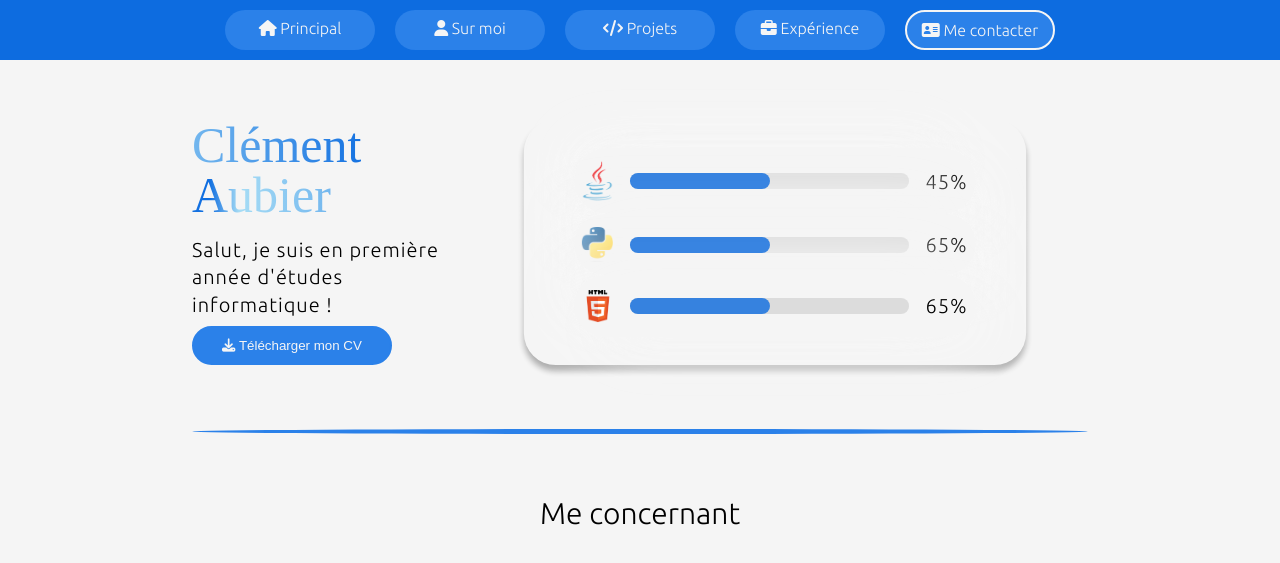
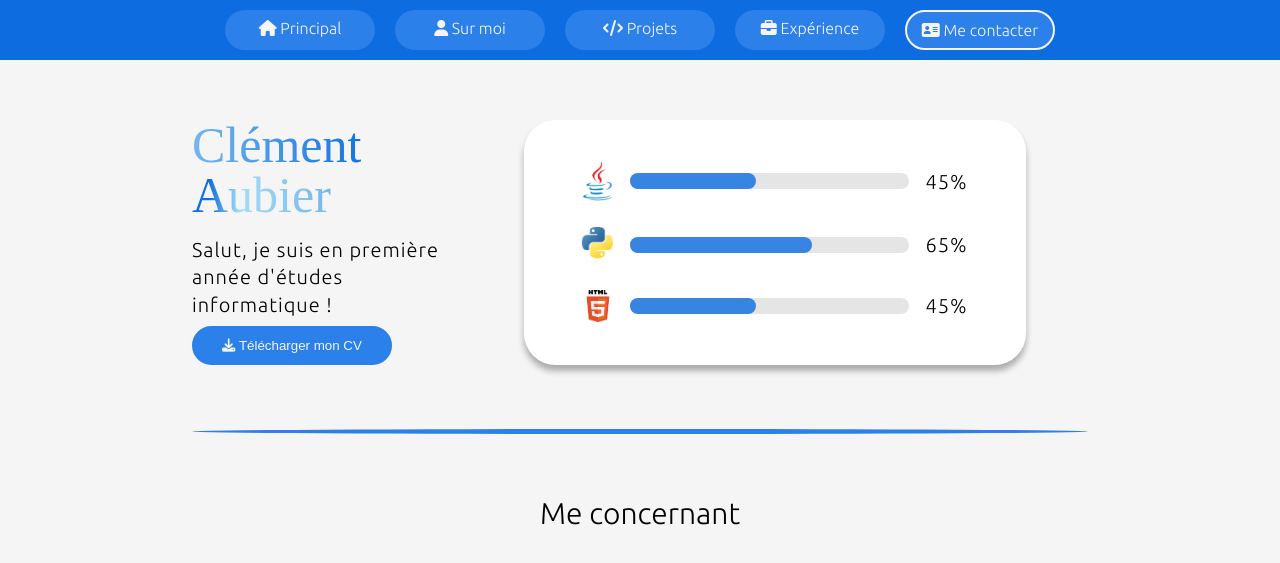
Before and after one commit to Hellolife2750/portfolio, a plain HTML site: page index.html in a window 1280 px wide. Shown: the top 563 px of the page. Drawn offline with nearby package versions, Linux system fonts and the light colour scheme; a web font is replaced by a local one.

Commit message:
beug résolu : barres de progression transparentes et tailles fixes

```diff
--- a/css/main.css
+++ b/css/main.css
@@ -203,6 +203,7 @@ span.fade-up {
   justify-content: center;
   align-items: center;
   position: relative;
+  background-color: white;
 
   transition: box-shadow 0.3s ease-in-out;
 
@@ -243,8 +244,8 @@ span.fade-up {
   padding-bottom: 1%;
 
   border-radius: 50px;
-  background: whitesmoke;
-  box-shadow: 20px 20px 60px whitesmoke, -20px -20px 60px whitesmoke;
+  /*background: whitesmoke;*/
+  /*box-shadow: 20px 20px 60px whitesmoke, -20px -20px 60px whitesmoke;*/
   transition: all 0.3s ease-in-out;
 }
 
@@ -260,6 +261,10 @@ span.fade-up {
   font-size: 2rem;
 }
 
+.one-skill:hover .pourcent {
+  font-weight: bold;
+}
+
 .one-skill .progress-bar-empty {
   width: 80%;
   height: 1rem;
@@ -270,7 +275,7 @@ span.fade-up {
 .progress-bar-empty .progress-bar-full {
   background-color: var(--primary);
   opacity: 0.8;
-  width: 50%;
+  /*width: 50%;*/
   height: 100%;
   border-radius: 2rem;
 
--- a/js/main.js
+++ b/js/main.js
@@ -94,7 +94,7 @@ function generateSkillCode(skill) {
         <img src="res/img/languages/${skill.language}.png" alt="logo de le compétence" draggable="false"
                             title="${skill.overTitle}">
         <div class="progress-bar-empty">
-            <div class="progress-bar-full" width="${skill.progress}%"></div>
+            <div class="progress-bar-full" style="width: ${skill.progress}%;"></div>
         </div>
         <p class="pourcent">${skill.progress}%</p>
     </div>
@@ -484,4 +484,5 @@ portraitImg.addEventListener('mouseleave', () => {
 -mettre mon nom partout
 -schéma dessin avant après pour les RETEX
 -ne pas mettre les noms des projets mais des trucs originaux
+-faire le responsive
 */
--- a/res/data/projects.json
+++ b/res/data/projects.json
@@ -18,7 +18,7 @@
         },
         {
             "language": "html",
-            "progress": 65,
+            "progress": 45,
             "logo": "undefined",
             "bgColor": "",
             "description": "HTML5 et CSS3 permettent de mettre en page une page web moderne.",
```
Also changed, not shown: index.html (+1 -1 lines).
